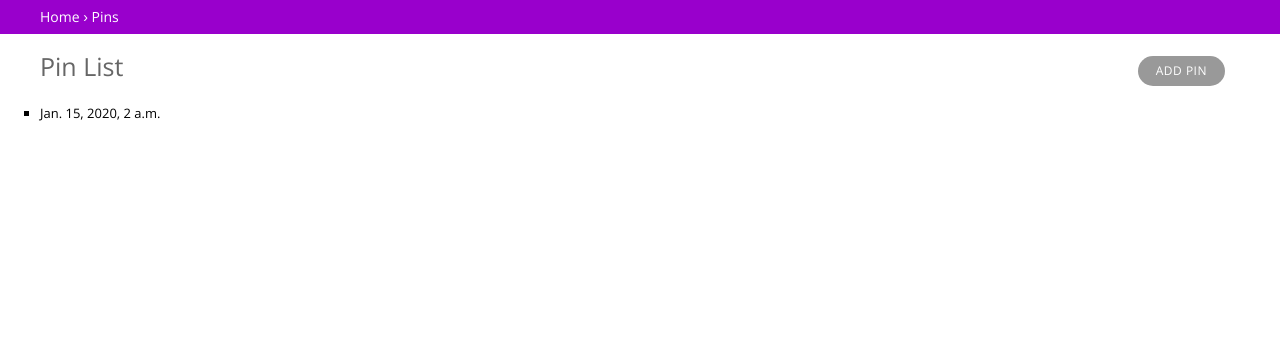
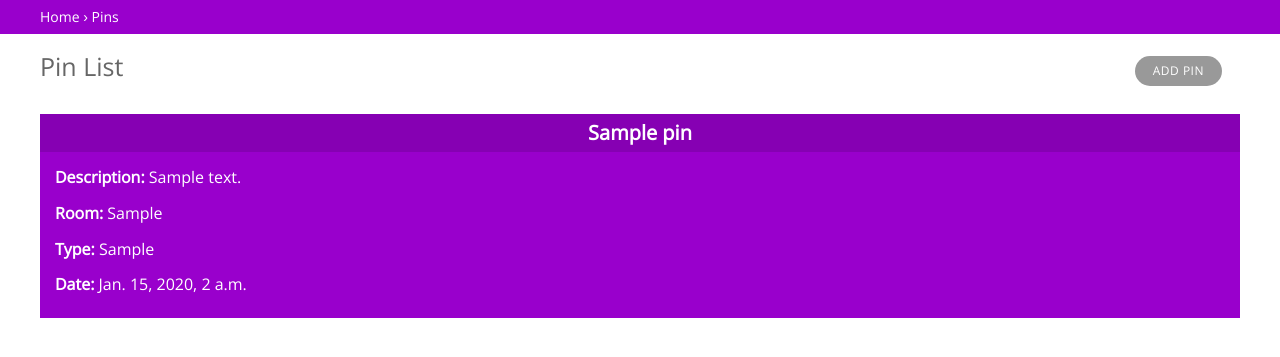
Before and after one commit to jbryant5/GarfieldWAY, a Django app: page /pins/ in a window 1280 px wide. Shown: the part 60-417 px from the top of the page. Run offline with Django 3.2, Linux system fonts and the light colour scheme; tables that the repository leaves empty hold one stand-in row (values such as "Sample post").

Commit message:
created pin list screen, added type field to all screens

```diff
--- a/pins/models.py
+++ b/pins/models.py
@@ -2,6 +2,7 @@
 from __future__ import unicode_literals
 
 from django.db import models
+
 TYPE_CHOICES = (
     ('c', 'Club'),
     ('p', 'Public'),
@@ -15,10 +16,11 @@ class Pin(models.Model):
    pin_description = models.CharField(max_length=300)
    pin_room = models.CharField(max_length=20)
    pub_date = models.DateTimeField(auto_now_add=True)
+   pin_type = models.CharField(max_length=10)
    date = models.DateTimeField()
+   type = models.CharField(max_length=1, choices=TYPE_CHOICES)
    def __str__(self):
       return self.pin_name
-   type = models.CharField(max_length=1, choices=TYPE_CHOICES)
 
 class Vote(models.Model):
    pin = models.ForeignKey(Pin, on_delete=models.CASCADE)
--- a/pins/templates/pins/index.html
+++ b/pins/templates/pins/index.html
@@ -52,13 +52,31 @@
 					</li>
                 </ul>
 
-				<ul>
-					{% for pin in latest_pin_list %}
+				{% for pin in latest_pin_list %}
 
-						<li>{{ pin.date }}</li>
+					<div class="pinlist">
 
-					{% endfor %}
-				</ul>
+						<h1>{{ pin.pin_name }}</h1>
+
+						<ul>
+							<b>Description:</b> {{ pin.pin_description }}
+						</ul>
+
+						<ul>
+							<b>Room:</b> {{ pin.pin_room }}
+						</ul>
+
+						<ul>
+							<b>Type:</b> {{ pin.pin_type }}
+						</ul>
+
+						<ul>
+							<b>Date:</b> {{ pin.date }}
+						</ul>
+
+					</div>
+
+				{% endfor %}
 
 			</div>
 
@@ -68,4 +86,11 @@
 
 </body>
 
+<script>
+	if ( window.history.replaceState ) {
+	window.history.replaceState( null, null, window.location.href );
+}
+</script>
+
+
 </html>
--- a/pins/urls.py
+++ b/pins/urls.py
@@ -5,6 +5,7 @@ from . import views
 urlpatterns = [
    url(r'^$', views.index, name='index'),
    url('create/', views.create, name='create'),
-   url('clear/', views.test, name= 'clear'),
+   url('clear/', views.clear, name= 'clear'),
+   url('test/', views.test, name= 'test'),
    url('getallrooms/', views.getAllRoomPins, name = 'number of pins ')
 ]
--- a/pins/views.py
+++ b/pins/views.py
@@ -33,6 +33,7 @@ def create(request):
        pin.pin_room = request.POST.get('pin_room')
        pin.pin_description = request.POST.get('pin_description')
        pin.date = request.POST.get('date')
+       pin.pin_type = request.POST.get('pin_type')
        pin.save()
        return HttpResponse(index(request))
 
@@ -45,7 +46,7 @@ def test(request):
     test_pin.pin_name = 'test pin!'
     test_pin.pin_room = 105
     test_pin.pin_description = 'this is a test pin'
-    test_pin.pub_date = '2018-12-10 09:23:00'
+    test_pin.date = '2018-12-10 09:23:00'
     test_pin.save()
     return HttpResponse('Test pin')
 
--- a/static/css/base.css
+++ b/static/css/base.css
@@ -67,6 +67,39 @@ div.flex h1 {
     color: #666;
 	margin: 0 0 20px;
 }
+
+/* PIN LIST */
+
+div.pinlist {
+	background: #9900cc;
+	margin-top: 15px;
+	padding-bottom: 8px;
+}
+
+div.pinlist h1 {
+	font-weight: bold;
+	font-size: 20px;
+	color: #ffffff;
+	text-align: center;
+	background: #8600b3;
+	margin: 0;
+	padding: 9px 9px;
+}
+
+div.pinlist b {
+	font-size: 16px;
+	font-weight: bold;
+	color: #ffffff;
+}
+
+div.pinlist ul {
+	line-height: 130%;
+	font-family: 'Open Sans', sans-serif;
+	font-size: 16px;
+	color: #ffffff;
+	margin: 15px 15px;
+}
+
 
 /* PAGE STRUCTURE */
 
@@ -370,7 +403,7 @@ h5 {
 
 ul li {
     list-style-type: square;
-    padding: 1px 0;
+    padding: 1px 3px;
 }
 
 li ul {
```
Also changed, not shown: pins/templates/pins/create.html (+27 -0 lines), pins/migrations/0003_merge_20181216_1522.py (added), pins/migrations/0004_pin_pin_type.py (added).
